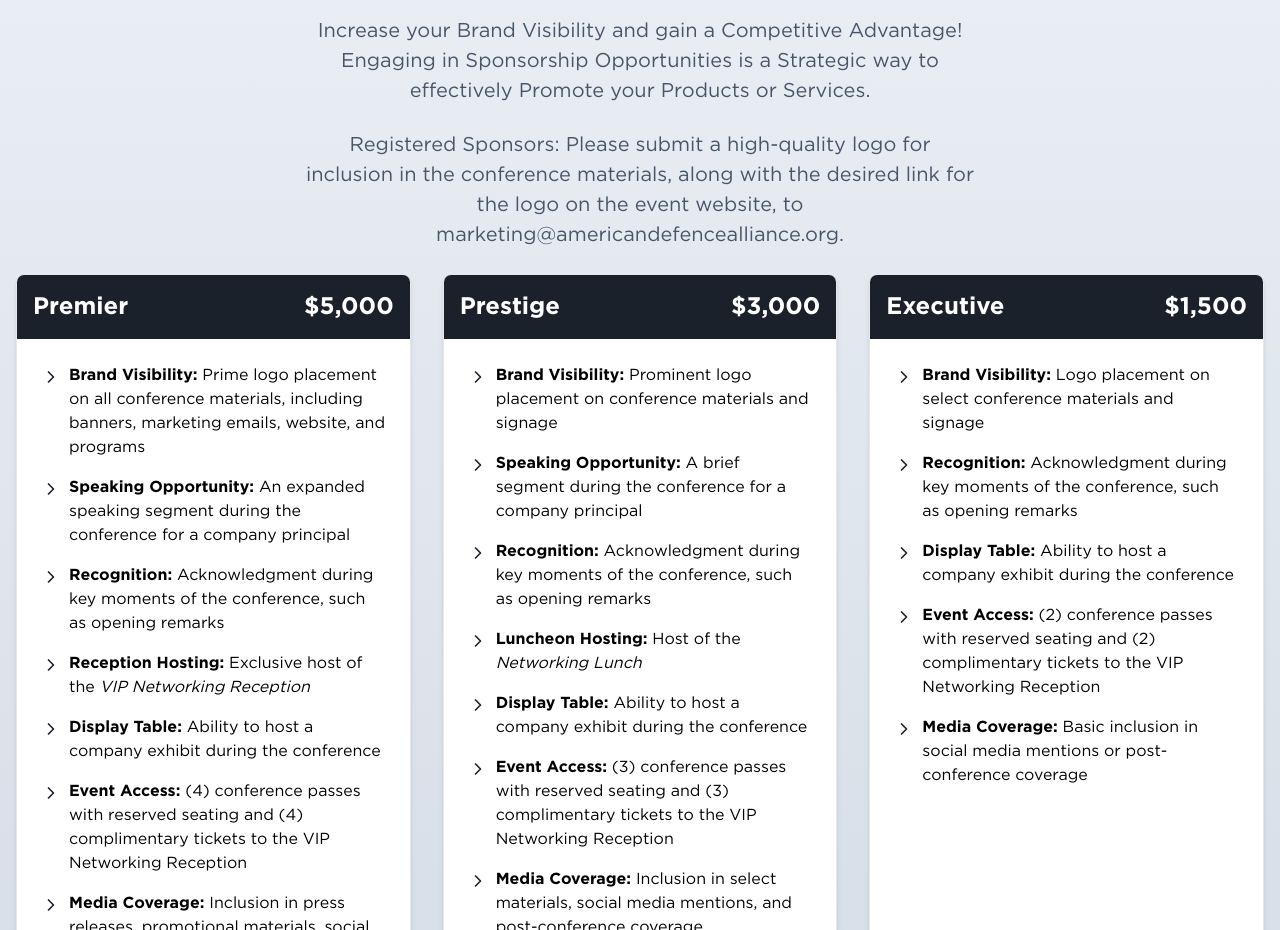
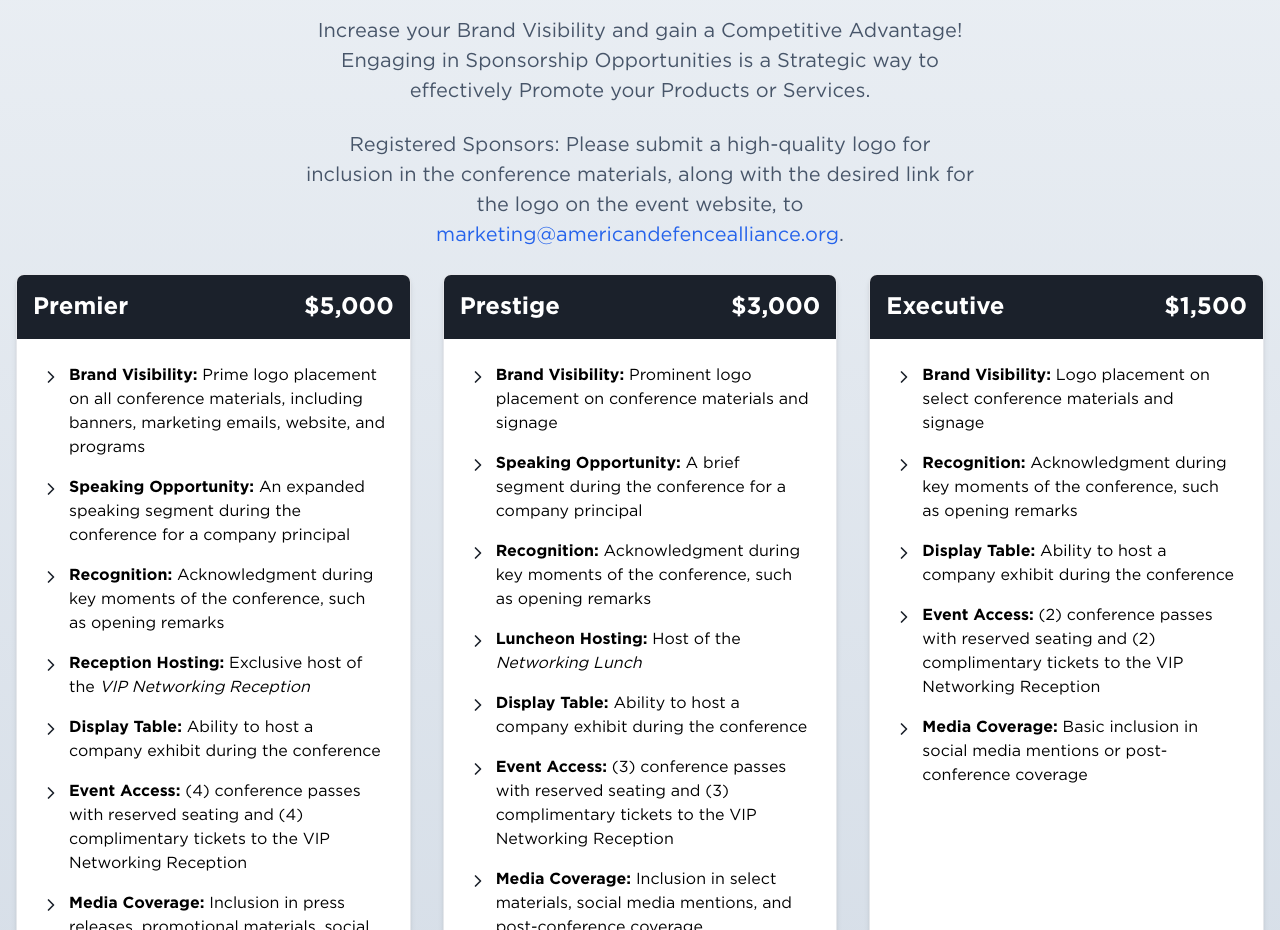
Before and after one commit to masonym/ada-website, a Next.js app: page /events/2025-defense-industry-forecast/sponsors-exhibitors/sponsorship-opportunities in a window 1280 px wide. Shown: the part 820-1750 px from the top of the page. Built offline with nearby package versions, Linux system fonts and the light colour scheme.

Commit message:
Updated sponsor email link

```diff
--- a/src/app/components/SponsorOptions.tsx
+++ b/src/app/components/SponsorOptions.tsx
@@ -4,6 +4,7 @@ import { EventProps } from './Speakers'
 import { notFound } from 'next/navigation'
 import SponsorshipCard from './SponsorshipCard'
 import Image from 'next/image'
+import Link from 'next/link'
 
 export type SponsorProps = {
     event: EventProps;
@@ -27,7 +28,7 @@ const SponsorOptions = ({ event }: SponsorProps) => {
                     Increase your Brand Visibility and gain a Competitive Advantage! <br></br> Engaging in Sponsorship Opportunities is a Strategic way to effectively Promote your Products or Services.
                 </p>
                 <p className="text-[20px] font-gotham text-slate-600 w-full max-w-2xl mx-auto mb-6 text-center">
-                    Registered Sponsors: Please submit a high-quality logo for inclusion in the conference materials, along with the desired link for the logo on the event website, to marketing@americandefencealliance.org.
+                    Registered Sponsors: Please submit a high-quality logo for inclusion in the conference materials, along with the desired link for the logo on the event website, to <Link className="text-blue-600 hover:underline text-nowrap" href="mailto:marketing@americandefensealliance.org">marketing@americandefencealliance.org</Link>.
                 </p>
                 {/* NOTE: may need to change this later for events with 5th/6th sponsors */}
                 <div className="grid md:grid-cols-3 grid-cols-1 gap-8 [&>*:nth-child(4)]:md:col-span-3 [&>*:nth-child(4)]:md:mx-auto [&>*:nth-child(4)]:md:max-w-[29rem]">
```
